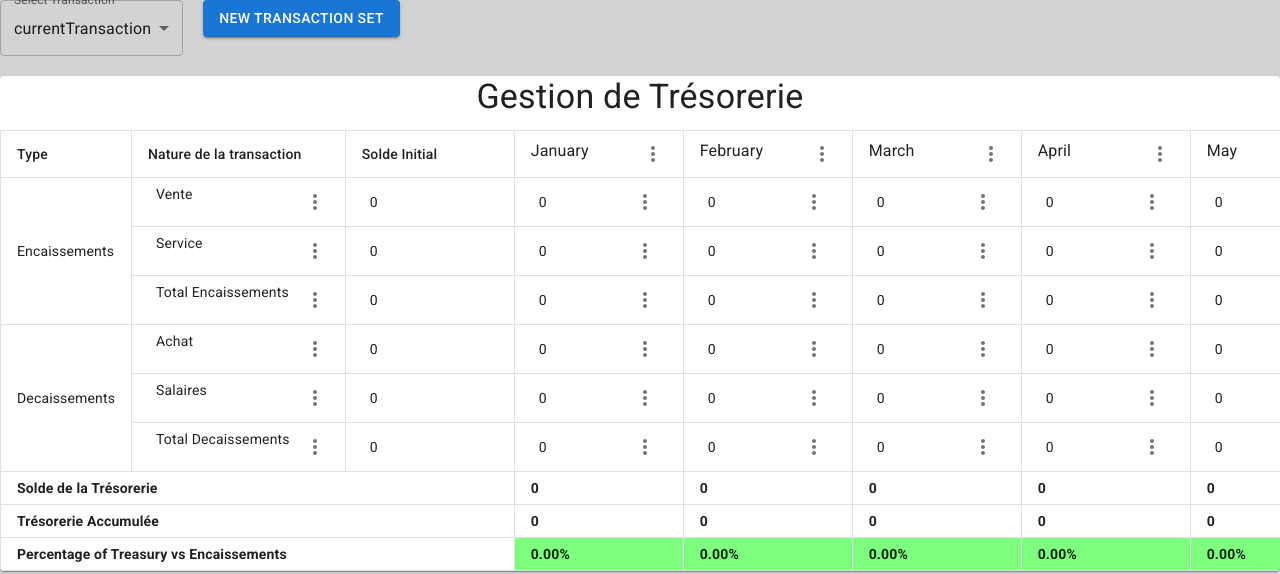
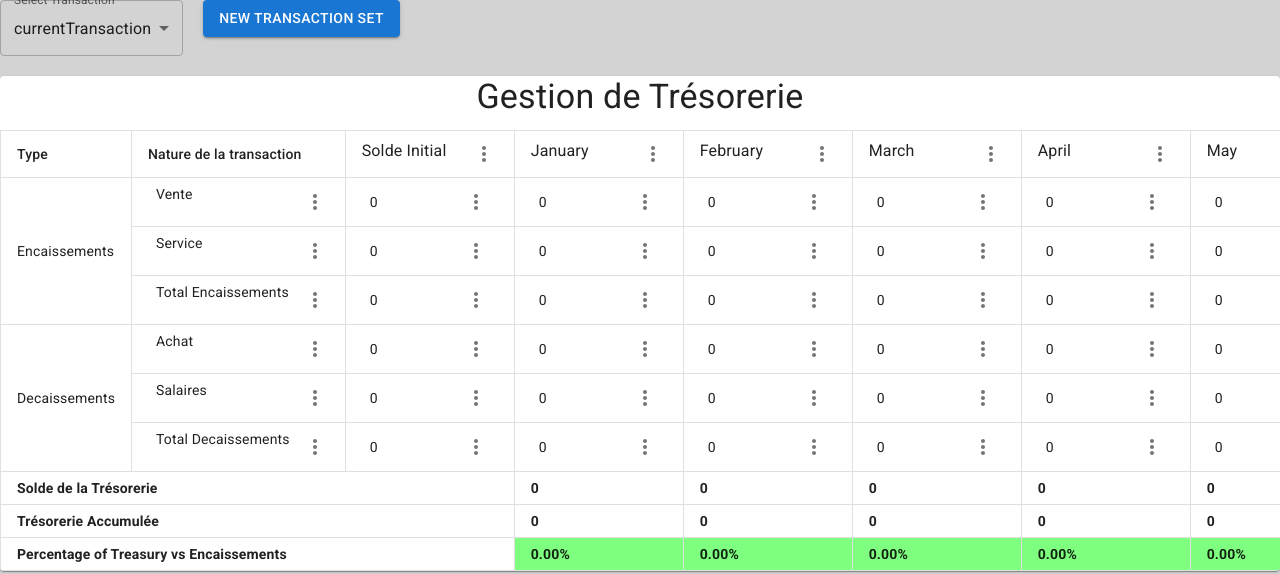
Before and after one commit to ljh-serius/treasury-management, a React (Create React App) app: page / in a window 1280 px wide. Shown: the top 574 px of the page. Built offline with nearby package versions, Linux system fonts and the light colour scheme.

Commit message:
copying ended

```diff
--- a/src/components/TreasuryTable.js
+++ b/src/components/TreasuryTable.js
@@ -1,7 +1,7 @@
 import React, { useState, useEffect } from 'react';
 import {
   Table, TableBody, TableCell, TableContainer, TableHead, TableRow, Paper, Typography,
-  Fab, Menu, MenuItem, Button, IconButton, InputAdornment, Grid, Modal, Box, FormControlLabel, Checkbox, TextField, Select, FormControl, InputLabel
+  Fab, Menu, MenuItem, Button, IconButton, InputAdornment, Grid, Modal, Box, FormControlLabel, Checkbox, TextField, Select, FormControl, InputLabel, Snackbar
 } from '@mui/material';
 import AddIcon from '@mui/icons-material/Add';
 import MoreVertIcon from '@mui/icons-material/MoreVert';
@@ -62,6 +62,8 @@ const TreasuryTable = () => {
   const [highlightedMonth, setHighlightedMonth] = useState(null);
   const [highlightedCumulativeMonth, setHighlightedCumulativeMonth] = useState(null);
   const [modalOpen, setModalOpen] = useState(false);
+  const [snackbarMessage, setSnackbarMessage] = useState('');
+  const [snackbarOpen, setSnackbarOpen] = useState(false);
 
   const theme = useTheme();
 
@@ -332,6 +334,8 @@ const TreasuryTable = () => {
     });
   };
 
+  console.log("udpated Transactions ", transactions);
+
   const updatedTransactions = calculateTotals(inputValues);
   const monthlyTreasury = calculateMonthlyTreasury(updatedTransactions);
   const initialSolde = transactions.encaissements[transactions.encaissements.length - 1].montantInitial -
@@ -394,6 +398,8 @@ const TreasuryTable = () => {
 
     navigator.clipboard.writeText(JSON.stringify(columnData));
     handleColumnMenuClose();
+    setSnackbarMessage(`Copied data of month ${monthNames[month + 1]}`);
+    setSnackbarOpen(true);
   };
 
   const handlePasteColumn = () => {
@@ -416,6 +422,8 @@ const TreasuryTable = () => {
       setTransactions(updatedTransactions);
     });
     handleColumnMenuClose();
+    setSnackbarMessage(`Pasted data to month ${monthNames[month + 1]}`);
+    setSnackbarOpen(true);
   };
 
   const handleCopyNatureRow = () => {
@@ -424,6 +432,8 @@ const TreasuryTable = () => {
 
     navigator.clipboard.writeText(JSON.stringify(rowData));
     handleNatureMenuClose();
+    setSnackbarMessage(`Copied row ${rowData.nature}`);
+    setSnackbarOpen(true);
   };
 
   const handlePasteNatureRow = () => {
@@ -437,6 +447,13 @@ const TreasuryTable = () => {
       setTransactions(updatedTransactions);
     });
     handleNatureMenuClose();
+    setSnackbarMessage(`Pasted row to ${type.charAt(0).toUpperCase() + type.slice(1)}`);
+    setSnackbarOpen(true);
+  };
+
+  const handleSnackbarClose = () => {
+    setSnackbarOpen(false);
+    setSnackbarMessage('');
   };
 
   return (
@@ -468,7 +485,22 @@ const TreasuryTable = () => {
             <TableRow>
               <TableCell padding="normal" align="left">Type</TableCell>
               <TableCell padding="normal" align="left">Nature de la transaction</TableCell>
-    <TableCell padding="normal" align="left">Solde Initial</TableCell>
+              <TableCell padding="normal" align="left">
+                <div style={{ display: 'flex', justifyContent: 'space-between', alignItems: 'center' }}>
+                  <Typography align="left" gutterBottom style={{ flexGrow: 1 }}>
+                    Solde Initial
+                  </Typography>
+                  <IconButton
+                    aria-label="open column menu"
+                    onClick={(event) => handleColumnMenuOpen(event, -1)}
+                    edge="end"
+                    size="small"
+                    style={{ marginLeft: 'auto' }}
+                  >
+                    <MoreVertIcon />
+                  </IconButton>
+                </div>
+              </TableCell>
               {monthNames.slice(1).map((month, i) => (
                 <TableCell key={i} align="left" padding="normal">
                   <div style={{ display: 'flex', justifyContent: 'space-between', alignItems: 'center' }}>
@@ -558,6 +590,14 @@ const TreasuryTable = () => {
                         ) : (
                           <div onClick={() => handleFocus(type, index, 'montantInitial')} style={{ height: '36px', padding: '0 8px', minWidth: '120px', display: 'flex', alignItems: 'center', justifyContent: 'space-between' }}>
                             {transaction.montantInitial}
+                            <IconButton
+                              aria-label="open menu"
+                              onClick={(event) => handleMenuOpen(event, type, index, -1)}
+                              edge="end"
+                              size="small"
+                            >
+                              <MoreVertIcon />
+                            </IconButton>
                           </div>
                         )}
                       </TableCell>
@@ -593,7 +633,6 @@ const TreasuryTable = () => {
                           ) : (
                             <div onClick={() => handleFocus(type, index, i)} style={{ height: '36px', padding: '0 8px', minWidth: '120px', display: 'flex', alignItems: 'center', justifyContent: 'space-between' }}>
                               {montant}
-                    {i !== 11 && (
                                 <IconButton
                                   aria-label="open menu"
                                   onClick={(event) => handleMenuOpen(event, type, index, i)}
@@ -602,7 +641,6 @@ const TreasuryTable = () => {
                                 >
                                   <MoreVertIcon />
                                 </IconButton>
-                    )}
                             </div>
                           )}
                         </TableCell>
@@ -786,6 +824,13 @@ const TreasuryTable = () => {
           />
         </Grid>
       </Grid>
+      <Snackbar
+        open={snackbarOpen}
+        autoHideDuration={3000}
+        onClose={handleSnackbarClose}
+        message={snackbarMessage}
+        anchorOrigin={{ vertical: 'top', horizontal: 'center' }}
+      />
     </>
   );
 };
```
Lines whose indentation alone changed are shown as unchanged.
